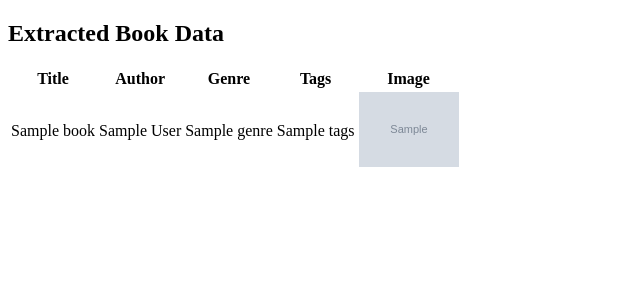
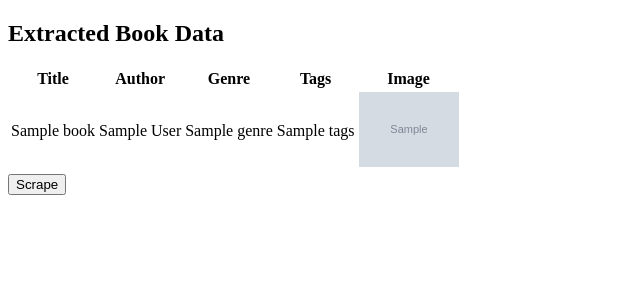
Before and after one commit to backend6525/bookdsearch, a Django app: template bookdsearch/bookdsearchapp/templates/bookdsearchapp/results.html in a window 1280 px wide. Shown: the top 300 px of the page, without its empty margins (0-640 px from the left). Run offline with Django 5.2, Linux system fonts and the light colour scheme; the template is opened without the code that fills it: most values are stand-ins (such as "Sample title", 1, 10 or a date in 2020); grey boxes marked "Sample" are stand-in pictures.

Commit message:
Feat: Scrape Button 2

```diff
--- a/bookdsearch/bookdsearchapp/templates/bookdsearchapp/results.html
+++ b/bookdsearch/bookdsearchapp/templates/bookdsearchapp/results.html
@@ -30,5 +30,6 @@
 			</tr>
 			{% endfor %}
 		</table>
+		<button type="button" onclick="scrapeData()">Scrape</button>
 	</body>
 </html>
```
Also changed, not shown: bookdsearch/bookdsearchapp/templates/bookdsearchapp/display.html (+5 -3 lines).
